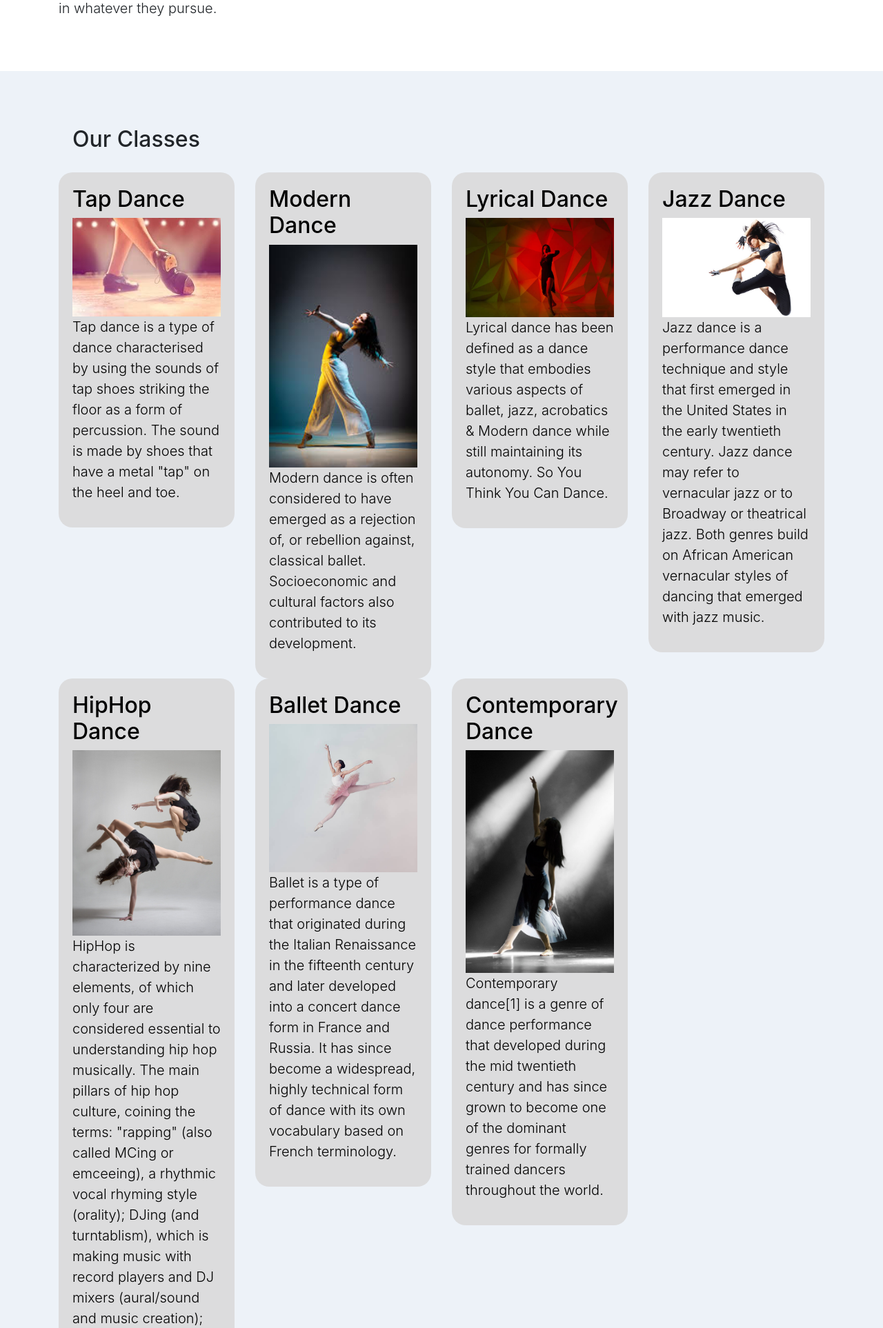
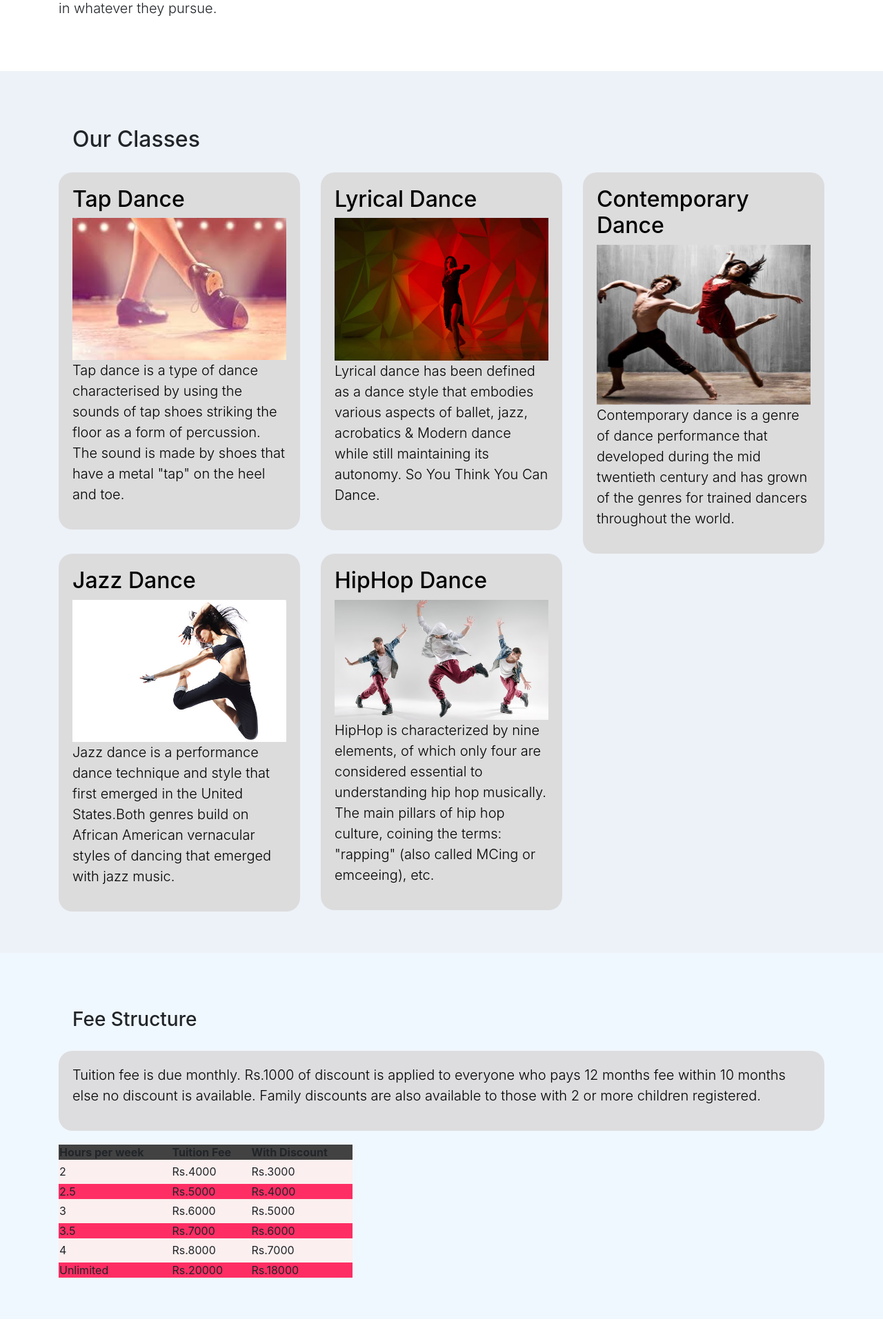
Before and after one commit to BigemMaharjan/AGNIDANCECLUB, a Django app: page /aboutus/ in a window 1280 px wide. Shown: the part 376-2302 px from the top of the page at 69% size. Run offline with Django 3.2, Linux system fonts and the light colour scheme; some libraries are stand-ins or nearby versions.

Commit message:
made changes in about.html and where.html

```diff
--- a/Templates/about.html
+++ b/Templates/about.html
@@ -18,7 +18,7 @@
 			<div class="container">
 				<h2 class="gap">Our Classes</h2>
 				<div class="row">
-					<div class="col-md-3">
+					<div class="col-lg-4">
 						<div class="box-frame">
 							<h2>Tap Dance</h2>
 							<img src="{%static 'lib/Images/tap.jpg'%}" class="img-fluid cimages" />
@@ -27,16 +27,17 @@
 							</p>
 						</div>
 					</div>
-					<div class="col-md-3">
+					<br/>
+					<!-- <div class="col-lg-4">
 						<div class="box-frame">
 							<h2>Modern Dance</h2>
-							<img src="{%static 'lib/Images/modern.jpg'%}" class="img-fluid cimages" />
+							<img src="{%static 'lib/Images/modernsli.jpg'%}" class="img-fluid cimages" />
 							<p class="lead">
 								Modern dance is often considered to have emerged as a rejection of, or rebellion against, classical ballet. Socioeconomic and cultural factors also contributed to its development.
 							</p>
 						</div>
-					</div>
-					<div class="col-md-3">
+					</div> -->
+					<div class="col-lg-4">
 						<div class="box-frame">
 							<h2>Lyrical Dance</h2>
 							<img src="{%static 'lib/Images/lyrical.jpg'%}" class="img-fluid cimages" />
@@ -45,42 +46,43 @@
 							</p>
 						</div>
 					</div>
-					<div class="col-md-3">
+					<div class="col-lg-4">
+						<div class="box-frame">
+							<h2>Contemporary Dance</h2>
+							<img src="{%static 'lib/Images/contemp.jpg'%}" class="img-fluid cimages" />
+							<p class="lead">
+								Contemporary dance is a genre of dance performance that developed during the mid twentieth century and has grown of the genres for trained dancers throughout the world.
+							</p>
+						</div>
+					</div>
+					<div class="col-lg-4">
 						<div class="box-frame">
 							<h2>Jazz Dance</h2>
 							<img src="{%static 'lib/Images/jazz.jpg'%}" class="img-fluid cimages" />
 							<p class="lead">
-								Jazz dance is a performance dance technique and style that first emerged in the United States in the early twentieth century. Jazz dance may refer to vernacular jazz or to Broadway or theatrical jazz. Both genres build on African American vernacular styles of dancing that emerged with jazz music.
+								Jazz dance is a performance dance technique and style that first emerged in the United States.Both genres build on African American vernacular styles of dancing that emerged with jazz music.
 							</p>
 						</div>
 					</div>
-					<div class="col-md-3">
+					<div class="col-lg-4">
 						<div class="box-frame">
 							<h2>HipHop Dance</h2>
-							<img src="{%static 'lib/Images/hiphop.jpg'%}" class="img-fluid cimages" />
+							<img src="{%static 'lib/Images/HHop.jpg'%}" class="img-fluid cimages" />
 							<p class="lead">
-								HipHop is characterized by nine elements, of which only four are considered essential to understanding hip hop musically. The main pillars of hip hop culture, coining the terms: "rapping" (also called MCing or emceeing), a rhythmic vocal rhyming style (orality); DJing (and turntablism), which is making music with record players and DJ mixers (aural/sound and music creation); b-boying/b-girling/breakdancing (movement/dance); and graffiti.
+								HipHop is characterized by nine elements, of which only four are considered essential to understanding hip hop musically. The main pillars of hip hop culture, coining the terms: "rapping" (also called MCing or emceeing), etc.
 							</p>
 						</div>
 					</div>
-					<div class="col-md-3">
+					<!-- <div class="col-lg-4">
 						<div class="box-frame">
 							<h2>Ballet Dance</h2>
 							<img src="{%static 'lib/Images/ballet.jpg'%}" class="img-fluid cimages" />
 							<p class="lead">
-								Ballet is a type of performance dance that originated during the Italian Renaissance in the fifteenth century and later developed into a concert dance form in France and Russia. It has since become a widespread, highly technical form of dance with its own vocabulary based on French terminology.
+								Ballet is a type of performance dance that originated during the Italian Renaissance in the fifteenth century and later developed into a concert dance form in France and Russia. It has highly technical form of dance with its own vocabulary based on French terminology.
 							</p>
 						</div>
-					</div>
-					<div class="col-md-3">
-						<div class="box-frame">
-							<h2>Contemporary Dance</h2>
-							<img src="{%static 'lib/Images/contemporary.jpg'%}" class="img-fluid cimages" />
-							<p class="lead">
-								Contemporary dance[1] is a genre of dance performance that developed during the mid twentieth century and has since grown to become one of the dominant genres for formally trained dancers throughout the world.
-							</p>
-						</div>
-					</div>
+					</div> -->
+
 				</div>
 			</div>
 		</section>
--- a/Templates/index.html
+++ b/Templates/index.html
@@ -14,7 +14,7 @@
       <img class="d-block w-100" src="{%static 'lib/Images/hipsli.jpg' %}" alt="First slide">
     </div>
     <div class="carousel-item">
-      <img class="d-block w-100" src="{%static 'lib/Images/balletsli.jpg'%}" alt="Second slide">
+      <img class="d-block w-100" src="{%static 'lib/Images/modernsli.jpg'%}" alt="Second slide">
     </div>
     <div class="carousel-item">
       <img class="d-block w-100" src="{%static 'lib/Images/lyrical.jpg'%}" alt="Third slide">
```
Also changed, not shown: Templates/where.html (+27 -3 lines), static/lib/Images/HHop.jpg (added), static/lib/Images/contemp.jpg (added), static/lib/Images/contemporary.jpg (deleted), static/lib/Images/modern.jpg (deleted), static/lib/Images/modernsli.jpg (added).
